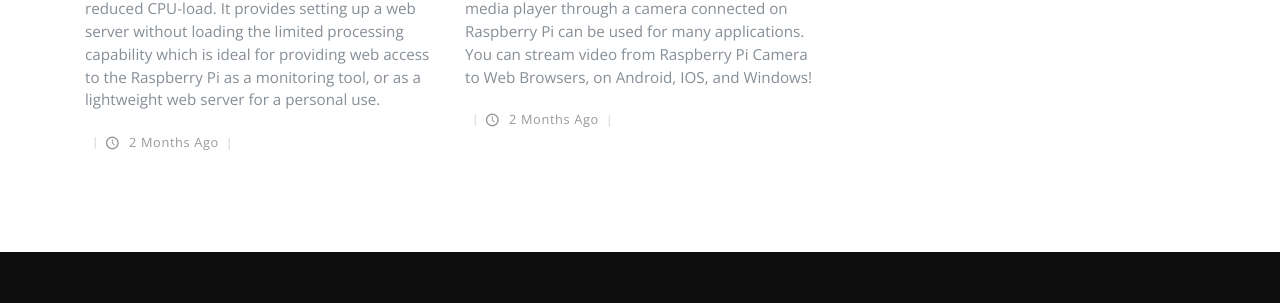
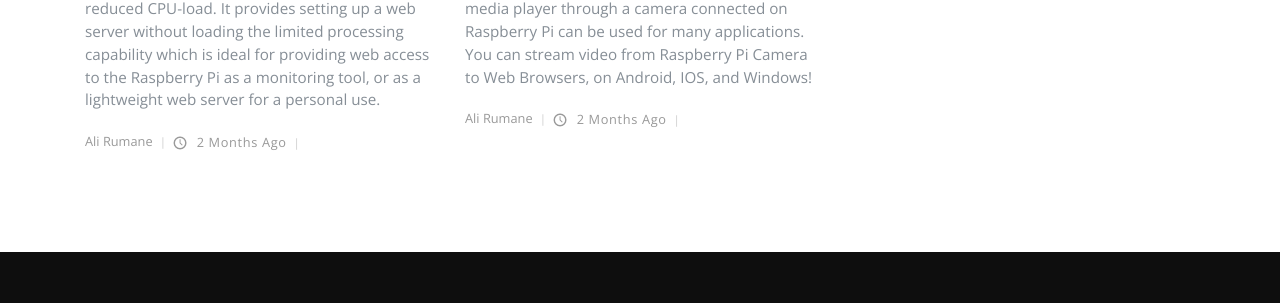
Before and after one commit to alirumane/alirumane.github.io, a Jekyll site: the page built from blog.html, in a window 1280 px wide. Shown: the part 341-644 px from the top of the page. Built offline with Jekyll 4.4.1, drawn with Linux system fonts in a browser that asks for light colours.

Commit message:
Update blog.html

```diff
--- a/blog.html
+++ b/blog.html
@@ -18,7 +18,7 @@ title: "Blog"
                     <h3 class="h4">{{ post.title }}</h3></a>
                   <p class="text-muted">{{ post.description | strip_html | truncatewords:60 }}</p>
                   <footer class="post-footer d-flex align-items-center"><a href="#" class="author d-flex align-items-center flex-wrap">
-                      <div class="title"><span>{{site.author}}</span></div></a>
+                      <div class="title"><span>{{site.username}}</span></div></a>
                     <div class="date"><i class="icon-clock"></i> 2 months ago</div>
                   </footer>
                 </div>
```
